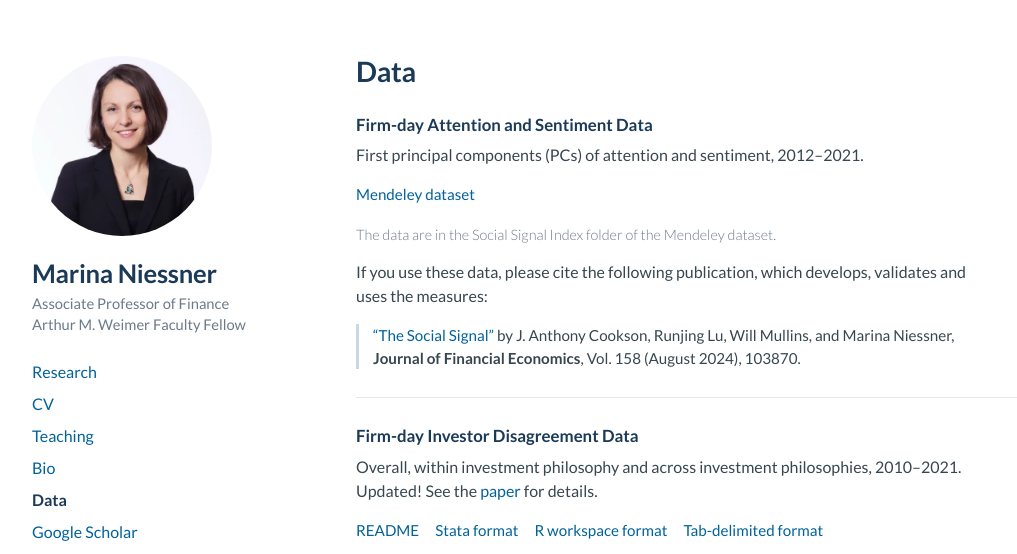
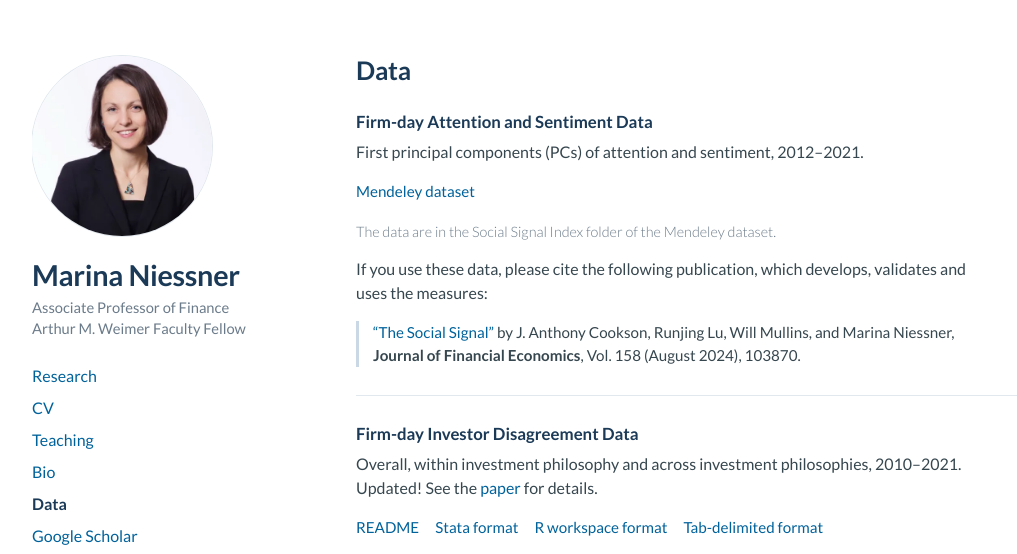
Before and after one commit to marinaniessner/marinaniessner.github.io, a plain HTML site: page data.html in a window 1280 px wide. Shown: the top 554 px of the page, without its empty margins (82-1099 px from the left). Drawn offline with Linux system fonts and the light colour scheme.

Commit message:
Name outranks page title; hairline ring on the photo
Co-Authored-By: Claude Fable 5.1 <noreply@anthropic.com>

```diff
--- a/css/style.css
+++ b/css/style.css
@@ -144,7 +144,7 @@ body {
   display: none;
 }
 .sidebar h1 {
-  font-size: 1.6rem;
+  font-size: 1.8rem;
   letter-spacing: -0.01em;
   margin-bottom: 4px;
 }
@@ -180,6 +180,7 @@ body {
   object-fit: cover;
   object-position: 50% 15%;
   margin: 0 0 22px;
+  box-shadow: 0 0 0 1px var(--rule); /* hairline ring so the photo's pale backdrop reads as intended */
 }
 .contact {
   font-size: 0.9rem;
@@ -203,7 +204,7 @@ main > h2:first-child,
   margin-top: 0;
 }
 .page-title {
-  font-size: 1.75rem;
+  font-size: 1.6rem;
   font-weight: 700;
   line-height: 1.1;
   letter-spacing: -0.01em;
--- a/data.html
+++ b/data.html
@@ -25,7 +25,7 @@
     <link rel="apple-touch-icon" href="./apple-touch-icon.png" />
     <link rel="preload" href="./fonts/Lato-Regular.woff2" as="font" type="font/woff2" crossorigin />
     <link rel="preload" href="./fonts/Lato-Bold.woff2" as="font" type="font/woff2" crossorigin />
-    <link rel="stylesheet" href="./css/style.css?v=20261014k" />
+    <link rel="stylesheet" href="./css/style.css?v=20261014l" />
   </head>
   <body>
     <!-- Left column: identity -->
```
Also changed, not shown: bio.html (+1 -1 lines), index.html (+1 -1 lines), teaching.html (+1 -1 lines).
